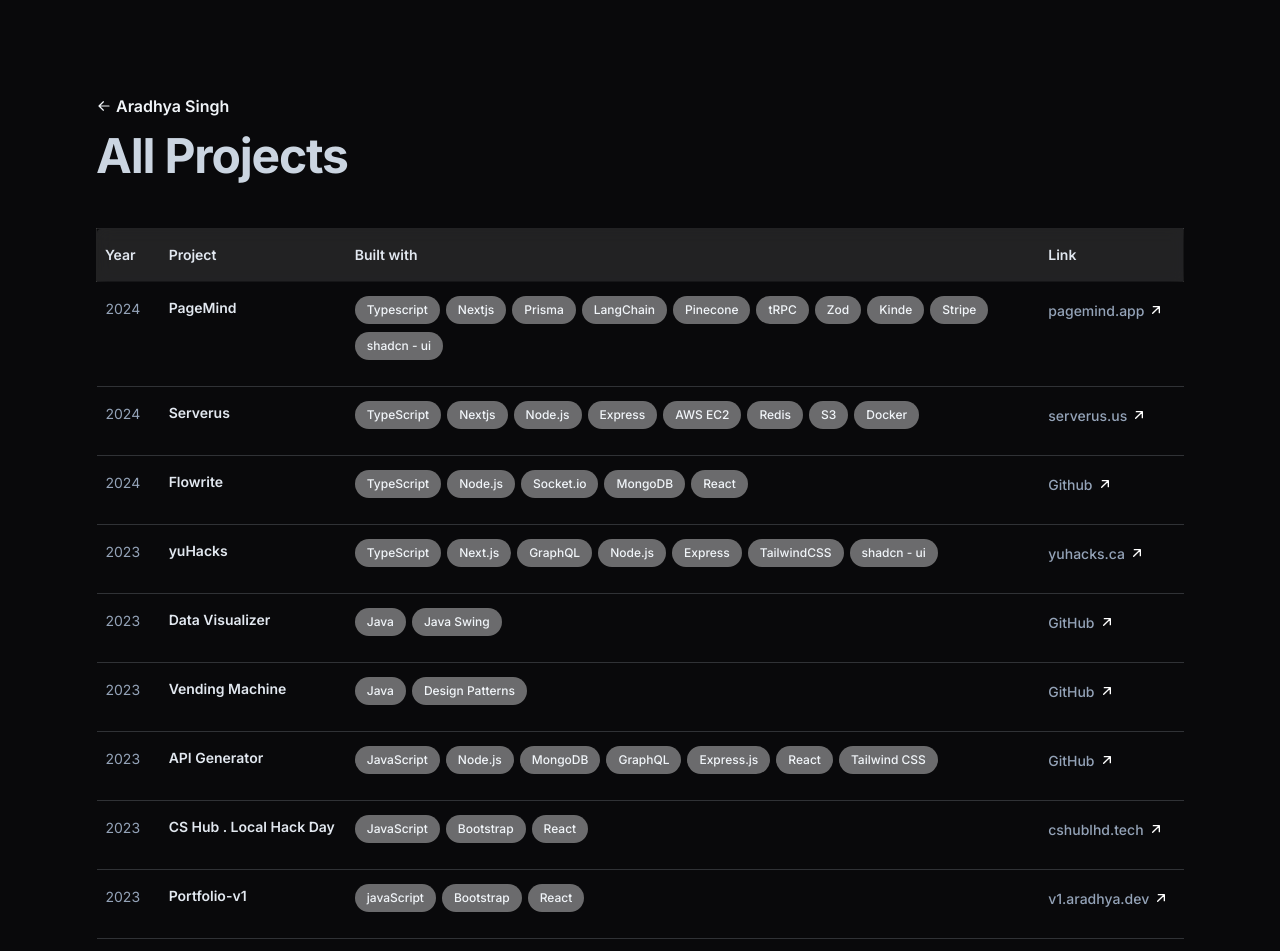
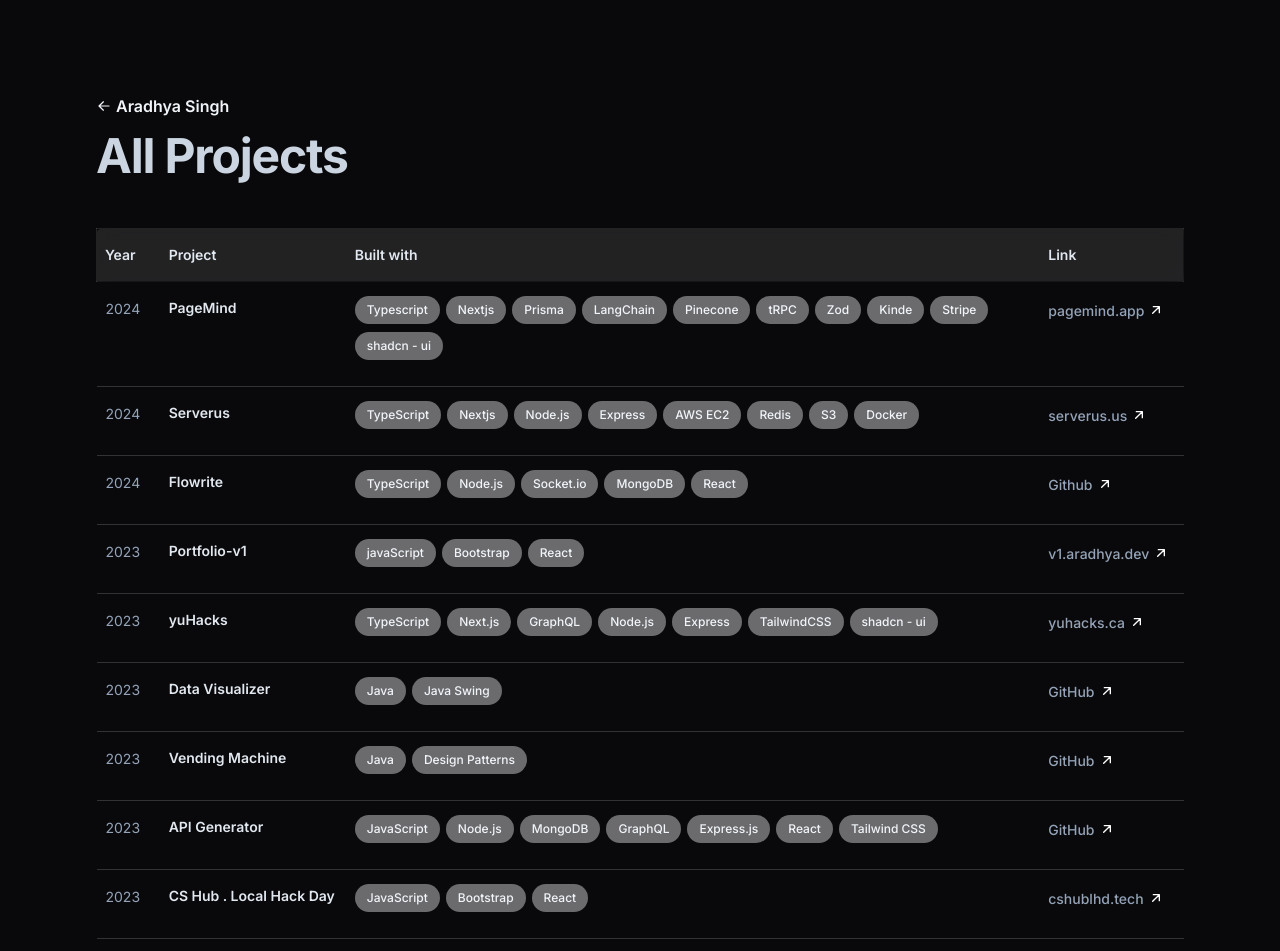
Before and after one commit to jayalohana/Website-v3, a Next.js app: page /project_archive in a window 1280 px wide. Shown: the top 951 px of the page. Built offline with nearby package versions, Linux system fonts and the light colour scheme.

Commit message:
Position changed Project-archive

```diff
--- a/app/project_archive/page.tsx
+++ b/app/project_archive/page.tsx
@@ -23,6 +23,13 @@
         tools: ['TypeScript', 'Node.js', 'Socket.io', 'MongoDB', 'React'],
         urlName: 'Github',
         url: 'https://github.com/aradhyas8/Flowrite'
+    },
+    {
+        year: '2023',
+        name: 'Portfolio-v1',
+        tools: ['javaScript', 'Bootstrap', 'React',],
+        url: 'https://v1.aradhya.dev',
+        urlName: 'v1.aradhya.dev'
     },
     {
         year: '2023',
@@ -62,13 +69,6 @@
         urlName: 'cshublhd.tech'
     },
     {
-        year: '2023',
-        name: 'Portfolio-v1',
-        tools: ['javaScript', 'Bootstrap', 'React',],
-        url: 'https://v1.aradhya.dev',
-         urlName: 'v1.aradhya.dev'
-    },
-    {
         year: '2022',
         name: 'FaceTrack',
         tools: ['Python', 'openCV', 'face_recognition',],
@@ -87,7 +87,7 @@
         name: 'yuHacks 2022 - First Prize',
         tools: ['JavaScript', 'React', 'Node.js', 'Express'],
         url: 'https://github.com/aradhyas8/ForTheHorses',
-         urlName: 'GitHub'
+        urlName: 'GitHub'
     },
     {
         year: '2022',
```
